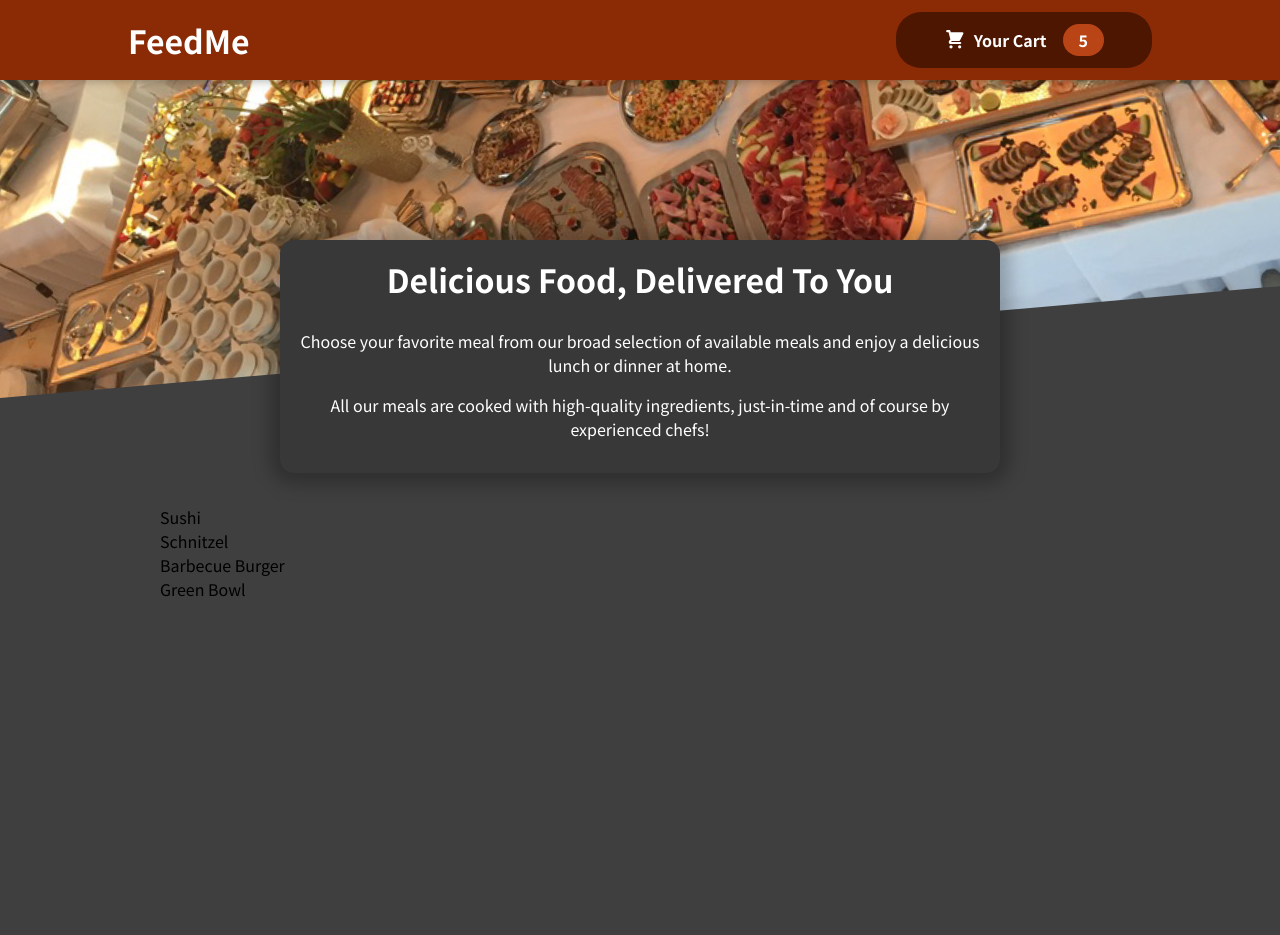
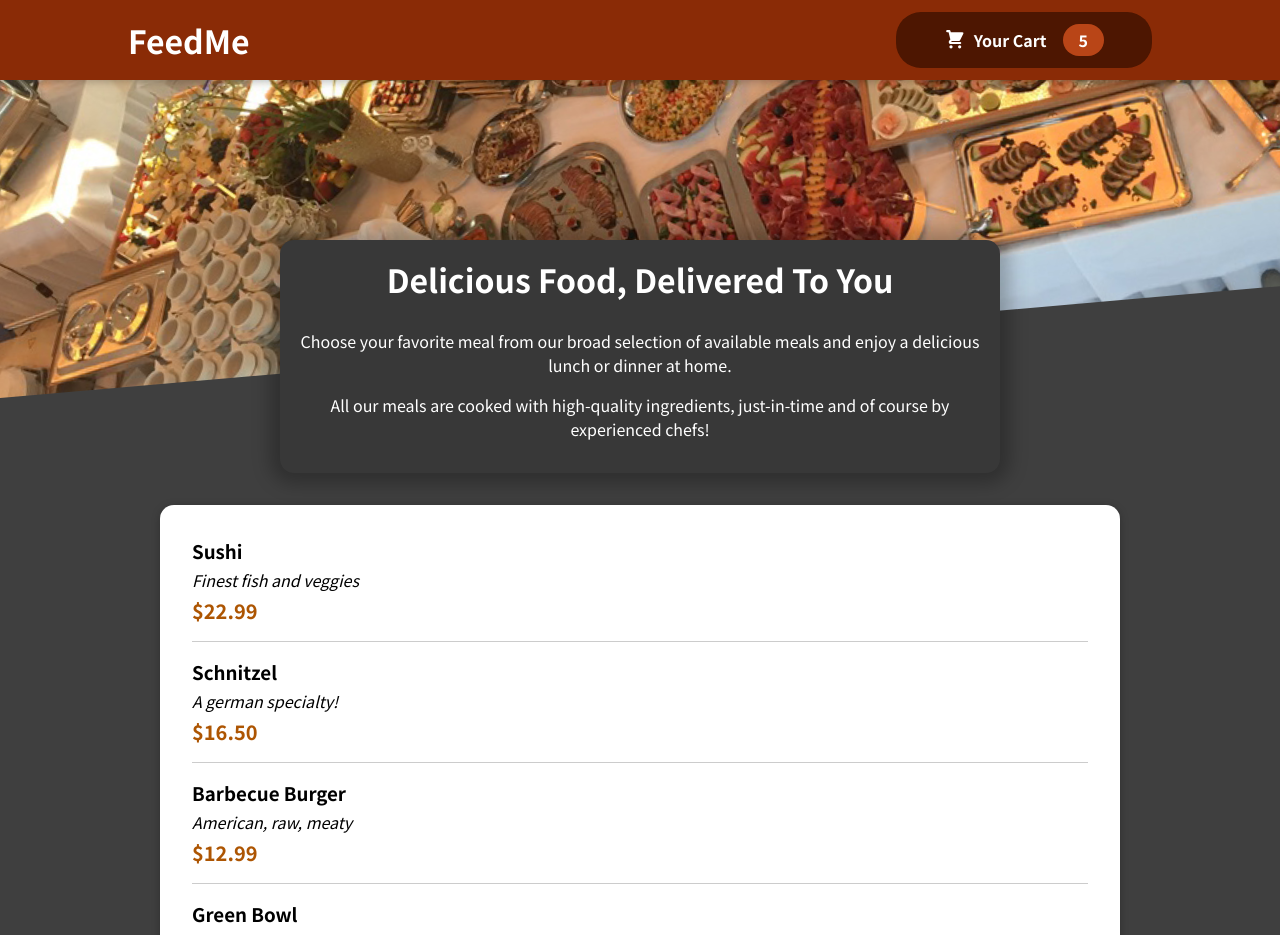
Before and after one commit to akaluzinski/feed-me, a React (Create React App) app in the folder ui/: page / in a window 1280 px wide. Shown: the top 935 px of the page. Before the commit the page ends 800 px from the top, so only its background shows below. Built offline with nearby package versions, Linux system fonts and the light colour scheme.

Commit message:
Display list of available meals

```diff
--- /dev/null
+++ b/ui/src/components/Card/Card.js
@@ -0,0 +1,7 @@
+import classes from "./Card.module.css";
+
+const Card = (props) => {
+  return <div className={classes.card}>{props.children}</div>;
+};
+
+export default Card;
--- /dev/null
+++ b/ui/src/components/Card/Card.module.css
@@ -0,0 +1,6 @@
+.card {
+  padding: 1rem;
+  box-shadow: 0 2px 8px rgba(0, 0, 0, 0.25);
+  border-radius: 14px;
+  background-color: white;
+}
--- a/ui/src/components/Meals/AvailableMeals/AvailableMeals.js
+++ b/ui/src/components/Meals/AvailableMeals/AvailableMeals.js
@@ -1,13 +1,23 @@
 import { DUMMY_MEALS } from "../../../fixtures/dummy-meals";
-
-import classes from './AvailableMeals.module.css'
+import Card from "../../Card/Card";
+import classes from "./AvailableMeals.module.css";
+import MealItem from "./MealItem/MealItem";
 
 const AvailableMeals = () => {
-const meals = DUMMY_MEALS.map(meal => <li>{meal.name}</li>)
+  const meals = DUMMY_MEALS.map((meal) => (
+    <MealItem
+      key={meal.id}
+      name={meal.name}
+      price={meal.price}
+      description={meal.description}
+    />
+  ));
 
-    return (
+  return (
     <section className={classes.meals}>
-      <ul>{meals}</ul>
+      <Card>
+        <ul>{meals}</ul>
+      </Card>
     </section>
   );
 };
--- /dev/null
+++ b/ui/src/components/Meals/AvailableMeals/MealItem/MealItem.js
@@ -0,0 +1,18 @@
+import classes from './MealItem.module.css';
+
+const MealItem = (props) => {
+  const price = `$${props.price.toFixed(2)}`;
+
+  return (
+    <li className={classes.meal}>
+      <div>
+        <h3>{props.name}</h3>
+        <div className={classes.description}>{props.description}</div>
+        <div className={classes.price}>{price}</div>
+      </div>
+      <div></div>
+    </li>
+  );
+};
+
+export default MealItem;
--- /dev/null
+++ b/ui/src/components/Meals/AvailableMeals/MealItem/MealItem.module.css
@@ -0,0 +1,22 @@
+.meal {
+  display: flex;
+  justify-content: space-between;
+  margin: 1rem;
+  padding-bottom: 1rem;
+  border-bottom: 1px solid #ccc;
+}
+
+.meal h3 {
+  margin: 0 0 0.25rem 0;
+}
+
+.description {
+  font-style: italic;
+}
+
+.price {
+  margin-top: 0.25rem;
+  font-weight: bold;
+  color: #ad5502;
+  font-size: 1.25rem;
+}
```
Also changed, not shown: ui/src/components/Meals/AvailableMeals/MealItemForm/MealItemForm.js (added), ui/src/components/Meals/AvailableMeals/MealItemForm/MealItemForm.module.css (added).
